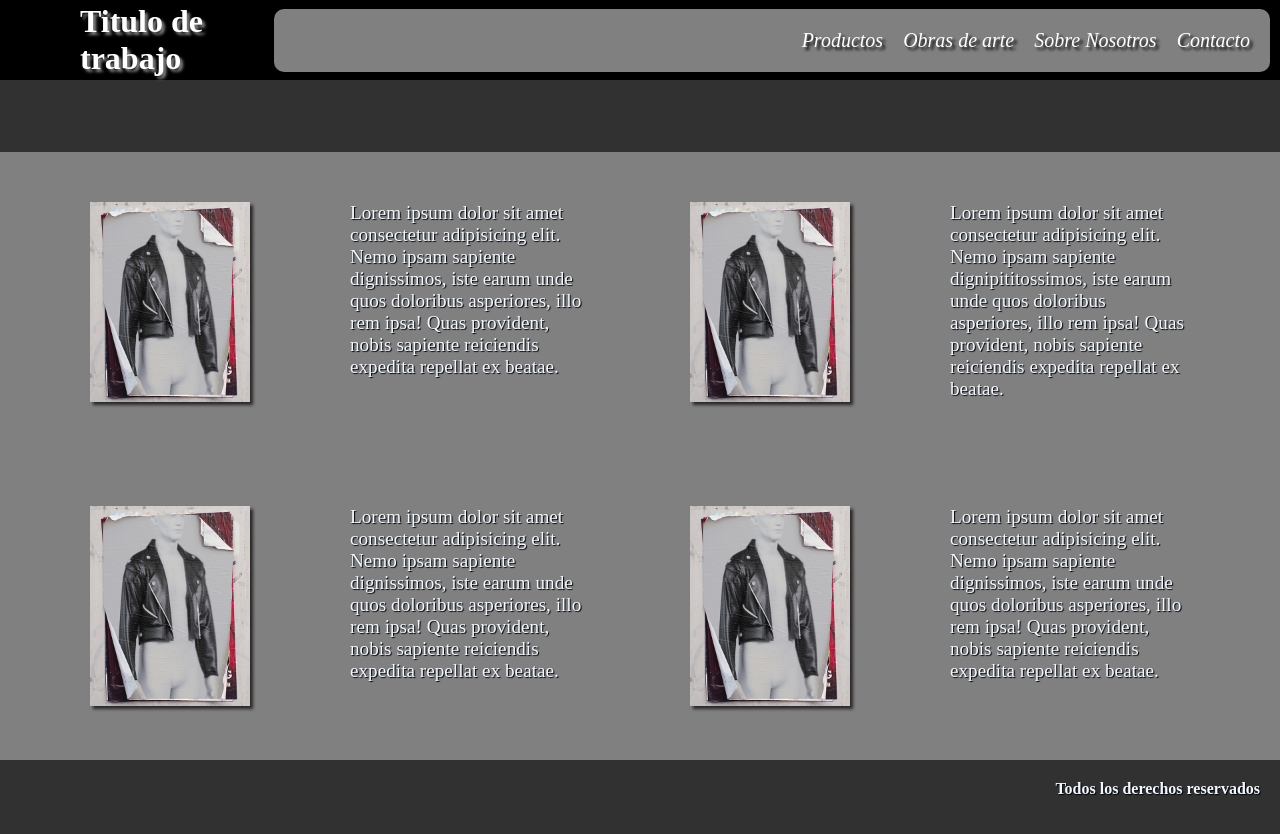
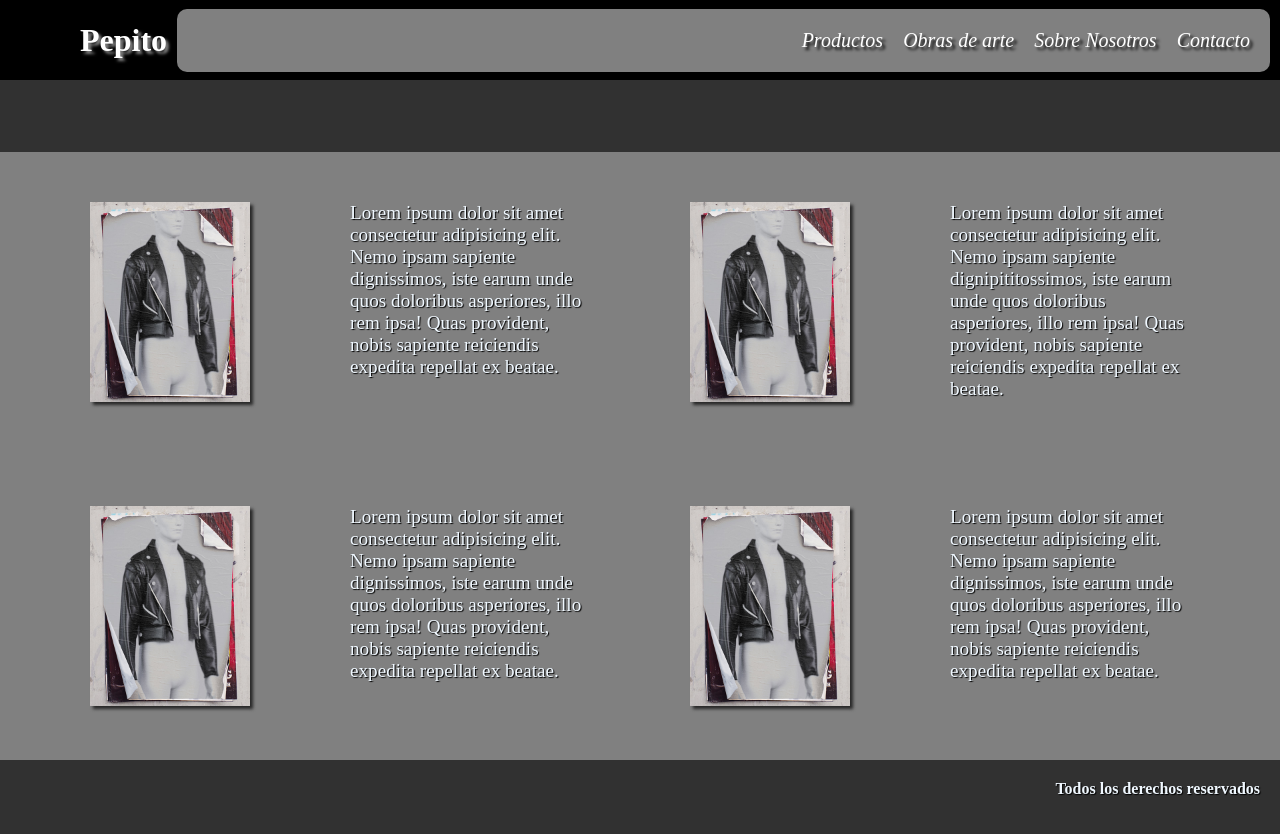
Before and after one commit to GuidoToritto/desarrolloYo, a plain HTML site: page index.html in a window 1280 px wide. Drawn offline with Linux system fonts and the light colour scheme; files whose address does not match are found by name.

Commit message:
cambios en el index

```diff
--- a/index.html
+++ b/index.html
@@ -11,7 +11,7 @@
 <body class="body">
     <header class="header">
         <h1 class="titulo"> <a href="index.html">
-            Titulo de trabajo
+            Pepito
             </a>
         </h1>
         <nav class="nav">
```
